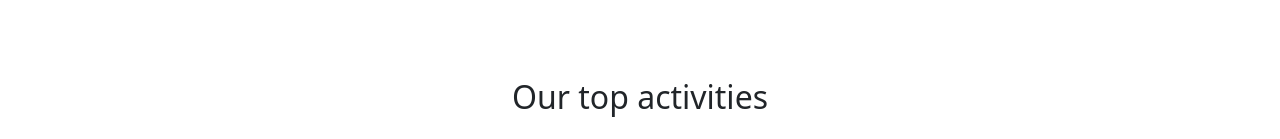
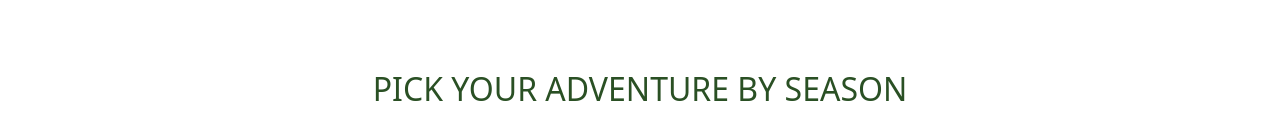
Before and after one commit to vikluund/Team1, a Vue app in the folder aventuras/: page / in a window 1280 px wide. Shown: the part 580-719 px from the top of the page. Built offline with nearby package versions, Linux system fonts and the light colour scheme.

Commit message:
added cards

```diff
--- a/aventuras/src/views/HomeView.vue
+++ b/aventuras/src/views/HomeView.vue
@@ -1,12 +1,13 @@
 <script setup>
 import HeroImageTest from '../components/HeroImageTest.vue'
-// import SeasonsMenu from '../components/SeasonsMenu.vue'
+import SeasonsMenu from '../components/SeasonsMenu.vue'
 import NewCards from '../components/NewCards.vue'
 </script>
 
 <template>
   <HeroImageTest />
-  <NewCards/>
+  <SeasonsMenu />
+  <NewCards />
 </template>
 
 <style scoped></style>
```
